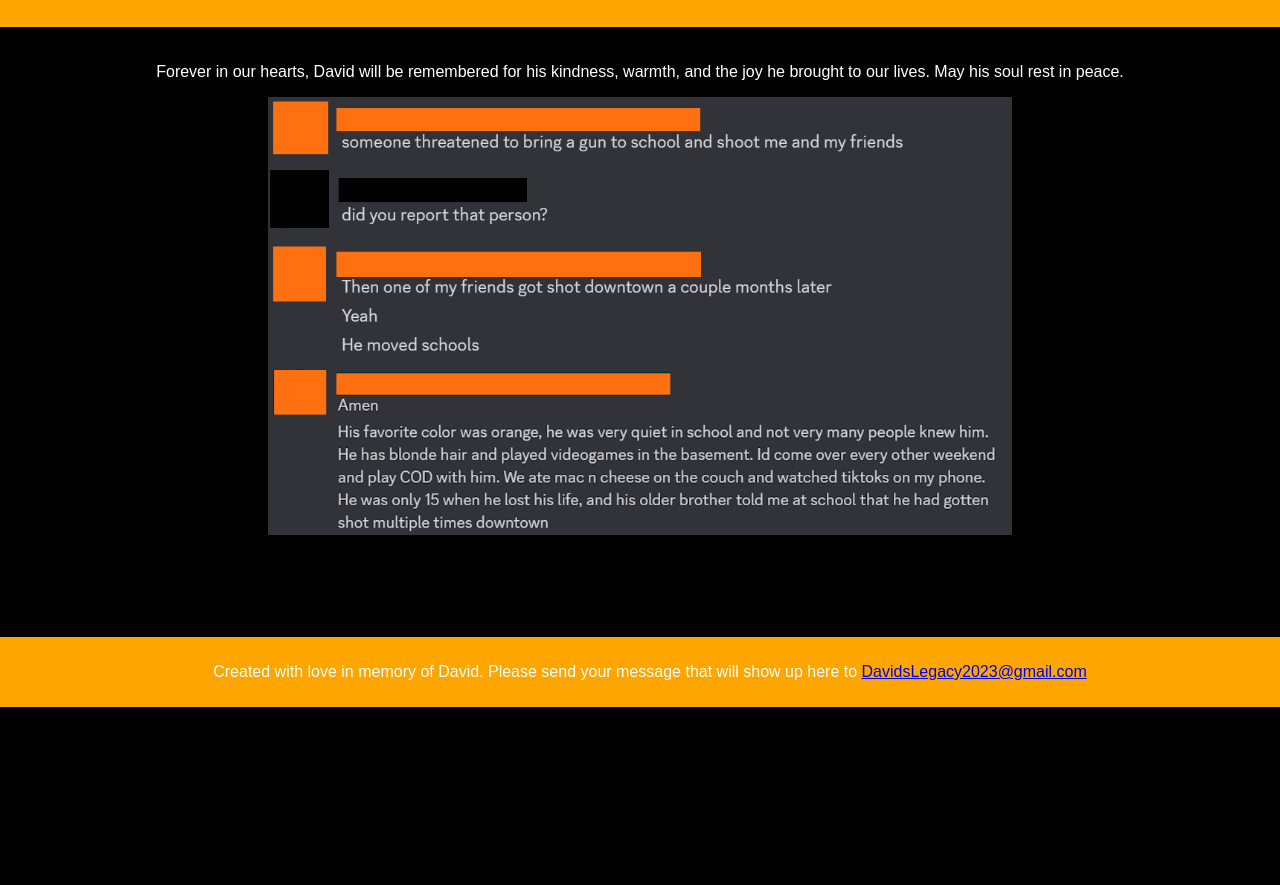
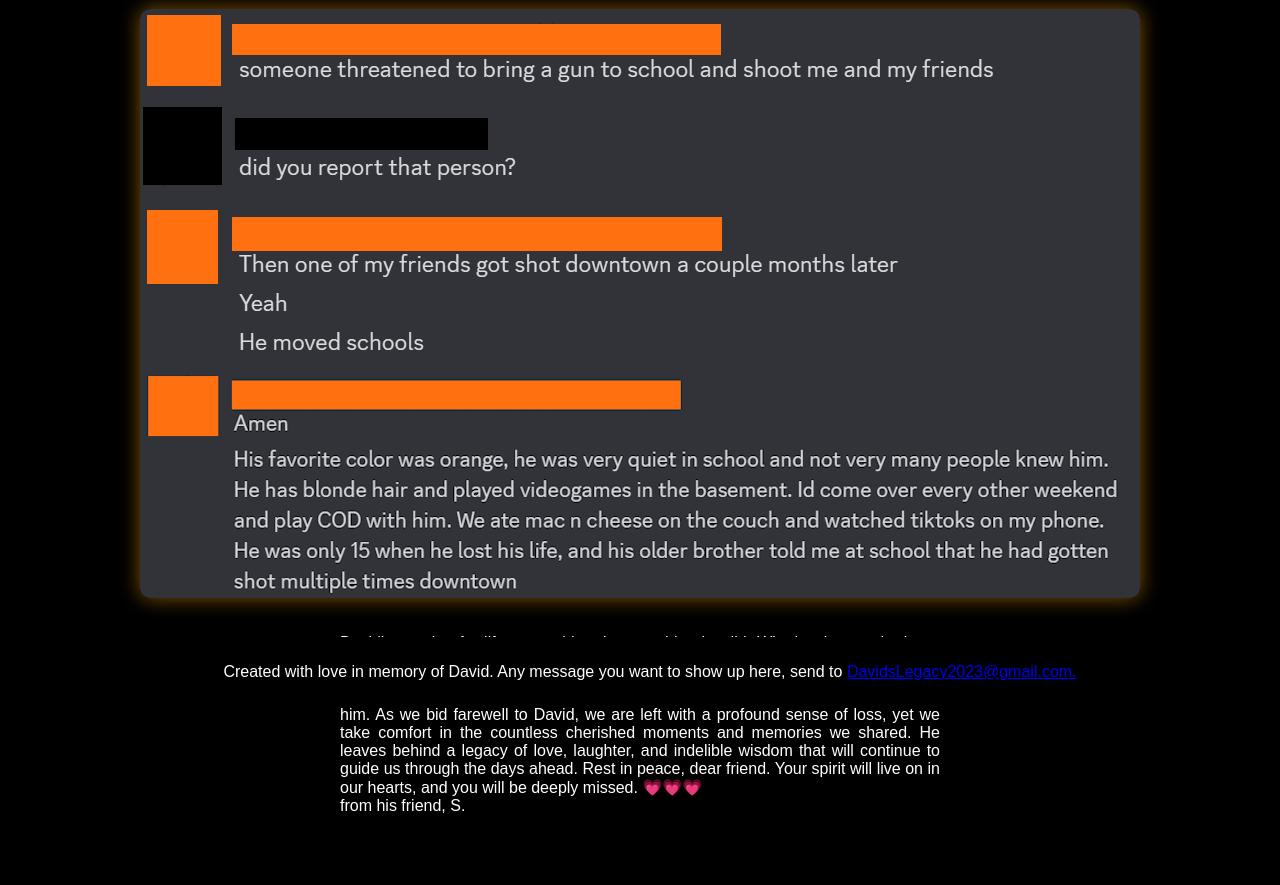
Before and after one commit to DavidsLegacy/davidslegacy.github.io, a plain HTML site: page index.html in a window 1280 px wide. Shown: the part 93-978 px from the top of the page. Before the commit the page ends 800 px from the top, so only its background shows below. Drawn offline with Linux system fonts and the light colour scheme.

Commit message:
Update index.html

```diff
--- a/index.html
+++ b/index.html
@@ -5,7 +5,7 @@
     <meta charset="UTF-8">
     <meta http-equiv="X-UA-Compatible" content="IE=edge">
     <meta name="viewport" content="width=device-width, initial-scale=1.0">
-    <title>Memorial Page for David</title>
+    <title>Devid's Legacy'</title>
     <style>
         body {
             background-color: black;
@@ -16,7 +16,7 @@
         }
 
         header {
-            background-color: orange;
+            background-color: black;
             padding: 20px;
             text-align: center;
         }
@@ -27,12 +27,33 @@
         }
 
         footer {
-            background-color: orange;
+            background-color: black;
             padding: 10px;
             text-align: center;
             position: fixed;
             bottom: 0;
             width: 100%;
+        }
+
+        #center-container {
+            display: flex;
+            flex-direction: column;
+            align-items: center;
+            justify-content: center;
+            height: 100vh;
+        }
+
+        #memorial-image {
+            max-width: 100%;
+            height: auto;
+            border-radius: 10px;
+            box-shadow: 0 0 20px rgba(255, 165, 0, 0.5); /* Orange shadow */
+            margin-bottom: 20px;
+        }
+
+        #memorial-message {
+            max-width: 600px;
+            text-align: justify;
         }
     </style>
 </head>
@@ -42,16 +63,27 @@
         <h1>In Loving Memory of David</h1>
     </header>
 
-    <section>
-        <p>
-            Forever in our hearts, David will be remembered for his kindness, warmth, and the joy he brought to our lives.
-            May his soul rest in peace.
-        </p>
-        <img src="./david.png" height=60% width=60%>
+    <section id="center-container">
+        <img id="memorial-image" src="./david.png" alt="What Happened">
+        <div id="memorial-message">
+            <p>
+                David's passion for life was evident in everything he did. Whether it was sharing a joke that had us all in
+                stitches or providing a caring ear during tough times, he approached each moment with compassion and empathy.
+                His memory will forever remain a source of strength and warmth for those who had the privilege of knowing
+                him. As we bid farewell to David, we are left with a profound sense of loss, yet we take comfort in the
+                countless cherished moments and memories we shared. He leaves behind a legacy of love, laughter, and
+                indelible wisdom that will continue to guide us through the days ahead. Rest in peace, dear friend. Your
+                spirit will live on in our hearts, and you will be deeply missed. 💗💗💗
+                <br>from his friend, S.
+                <br>
+                <br>
+                <br>                <br>
+            </p>
+        </div>
     </section>
 
     <footer>
-        <p>Created with love in memory of David. Please send your message that will show up here to <a href="https://DavidsLegacy2023@gmail.com/"">DavidsLegacy2023@gmail.com</p>
+        <p>Created with love in memory of David. Any message you want to show up here, send to <a href="https://davidslegacy2023@gmail.com/">DavidsLegacy2023@gmail.com.</a></p>
     </footer>
 </body>
 
```
